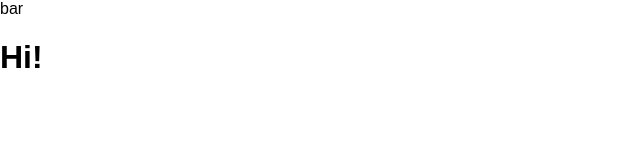
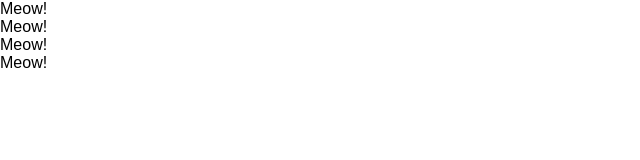
Before and after one commit to mkt0225/react-first-app, a React (Create React App) app: page / in a window 1280 px wide. Shown: the top 160 px of the page, without its empty margins (0-640 px from the left). Built offline with nearby package versions, Linux system fonts and the light colour scheme.

Commit message:
create class components and functional component

```diff
--- a/src/App.js
+++ b/src/App.js
@@ -1,15 +1,30 @@
 import React, { Component } from 'react';
 
-class App extends Component {
-  render() {
-    const greeting = "Hi, Tom!"
-    return (
-      <React.Fragment>
-        <label htmlFor="bar">bar</label>
-        <h1>Hi!</h1>
-      </React.Fragment>
-    );
-  }
+// class App extends Component {
+//   render() {
+//     const greeting = "Hi, Tom!"
+//     return (
+//       <React.Fragment>
+//         <label htmlFor="bar">bar</label>
+//         <h1>Hi!</h1>
+//       </React.Fragment>
+//     );
+//   }
+// }
+
+const App = () => {
+  return (
+    <div>
+      <Cat />
+      <Cat />
+      <Cat />
+      <Cat />
+    </div>
+  )
+}
+
+const Cat = () => {
+  return <div>Meow!</div>
 }
 
 export default App;
```
